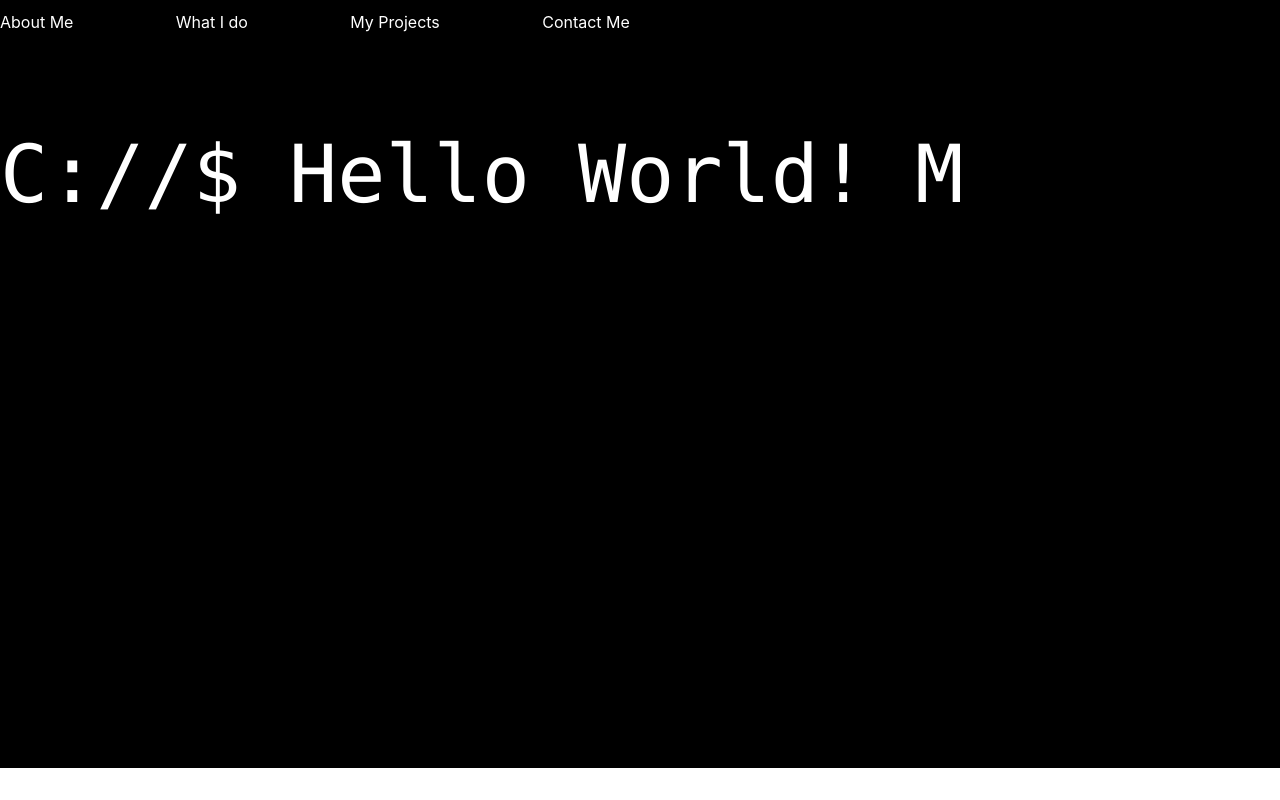
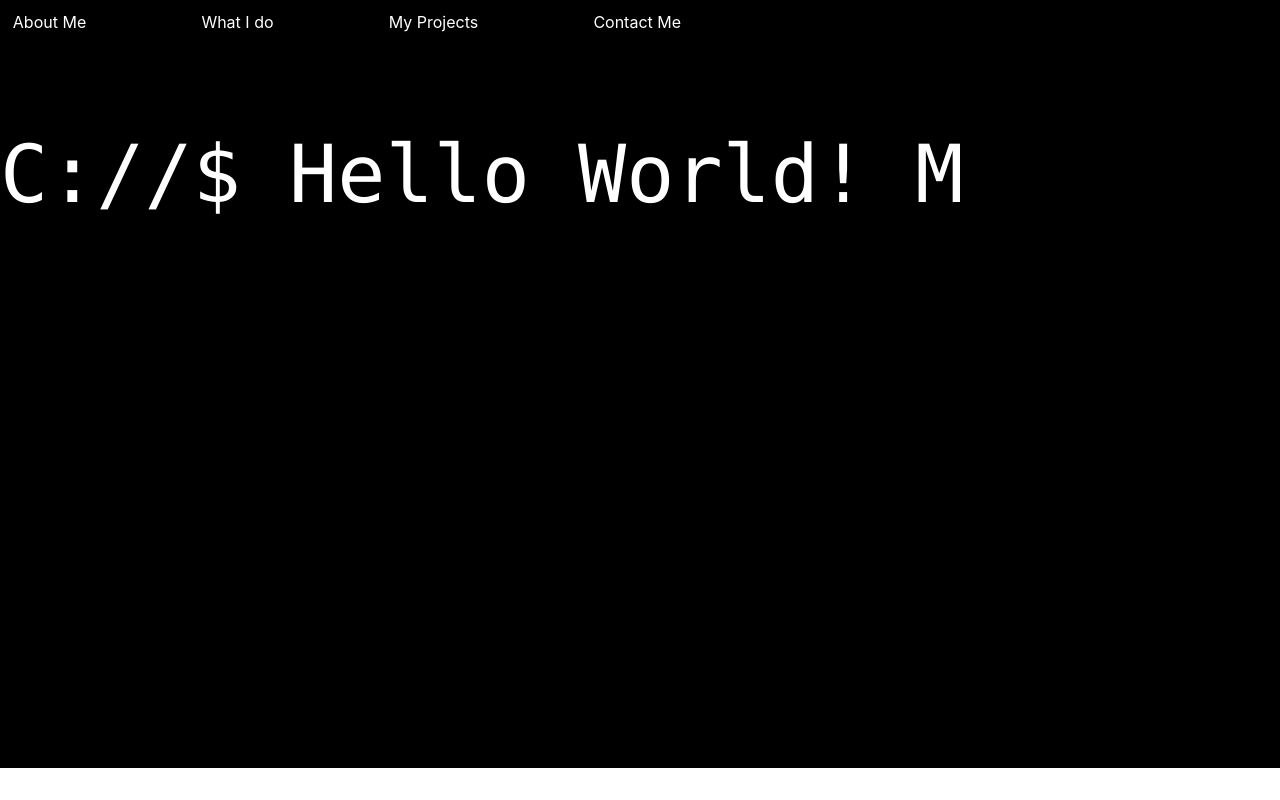
Before and after one commit to Reikon95/portfolio, a React (Create React App) app: page / in a window 1280 px wide. Shown: the top 800 px of the page. Built offline with nearby package versions, Linux system fonts and the light colour scheme.

Commit message:
padding changes

```diff
--- a/src/App.css
+++ b/src/App.css
@@ -23,7 +23,7 @@
   text-decoration: none;
   text-align: center;
   padding: 8%;
-  padding-left: 0;
+  padding-left: 1%;
 }
 
 h1 {
```
